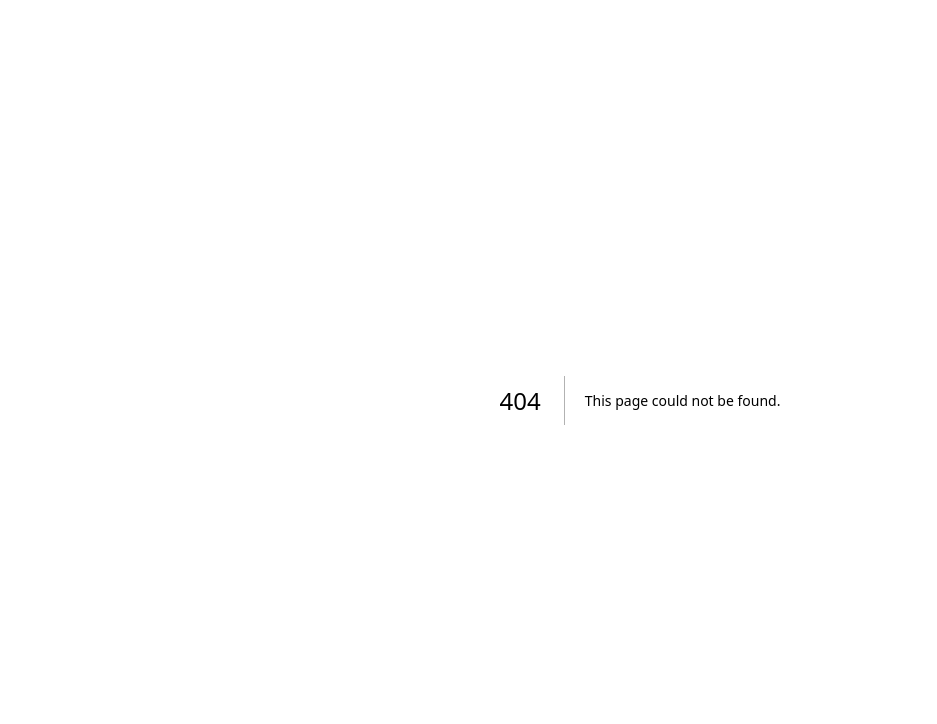
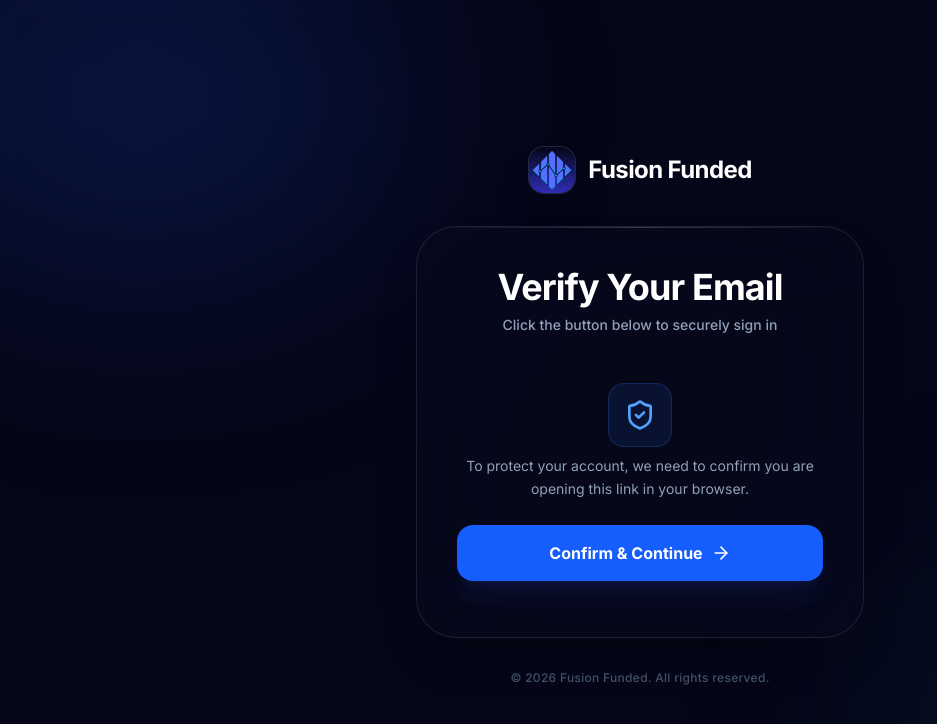
Before and after one commit to khasi55/fusion-funded, a Next.js app in the folder frontend/: page /auth/confirm in a window 1280 px wide. Before the commit this address had no page. Shown: the top 724 px of the page, without its empty margins (0-937 px from the left). Built offline with nearby package versions, Linux system fonts and the light colour scheme; no server answers.

Commit message:
Auth: Implement confirmation page for forgot password flow to fix link expiration issues

```diff
--- a/frontend/app/api/auth/forgot-password/route.ts
+++ b/frontend/app/api/auth/forgot-password/route.ts
@@ -17,7 +17,7 @@
 
         // Send password reset email
         const { error } = await supabase.auth.resetPasswordForEmail(email, {
-            redirectTo: `${request.nextUrl.origin}/auth/callback?next=/reset-password`,
+            redirectTo: `${request.nextUrl.origin}/auth/confirm?next=/reset-password`,
         });
 
         if (error) {
--- a/frontend/app/auth/callback/route.ts
+++ b/frontend/app/auth/callback/route.ts
@@ -6,6 +6,8 @@
     const code = searchParams.get('code')
     // if "next" is in param, use it as the redirect URL
     const next = searchParams.get('next') ?? '/'
+    const token_hash = searchParams.get('token_hash')
+    const type = searchParams.get('type')
 
     if (code) {
         const supabase = await createClient()
@@ -29,16 +31,13 @@
         }
     } else {
         // Check for token_hash and type (Implicit/Recovery flow)
-        const token_hash = searchParams.get('token_hash')
-        const type = searchParams.get('type') as any // Cast to any to avoid type complexity with Supabase types if needed, or import EmailOtpType
-
         if (token_hash && type) {
             console.log(`🔍 [Auth Callback] Found token_hash and type (${type}). Verifying OTP...`);
             const supabase = await createClient()
 
             const { error, data } = await supabase.auth.verifyOtp({
                 token_hash,
-                type,
+                type: type as any,
             })
 
             if (!error) {
@@ -63,5 +62,12 @@
     }
 
     // return the user to an error page with instructions
+    console.error(`❌ [Auth Callback] Authentication failed. Redirecting to login...`, {
+        origin,
+        code: code ? 'present' : 'absent',
+        token_hash: token_hash ? 'present' : 'absent',
+        type
+    });
+
     return NextResponse.redirect(`${origin}/login?error=Could not authenticate user`)
 }
--- /dev/null
+++ b/frontend/app/auth/confirm/page.tsx
@@ -0,0 +1,115 @@
+'use client'
+
+import { useEffect, useState, Suspense } from 'react'
+import { useRouter, useSearchParams } from 'next/navigation'
+import { createClient } from '@/utils/supabase/client'
+import { Loader2, CheckCircle, AlertCircle, ArrowRight, ShieldCheck } from 'lucide-react'
+import AuthCard from '@/components/auth/AuthCard'
+import { motion } from 'framer-motion'
+
+function ConfirmContent() {
+    const searchParams = useSearchParams()
+    const router = useRouter()
+    const supabase = createClient()
+
+    const [loading, setLoading] = useState(false)
+    const [error, setError] = useState<string | null>(null)
+    const [success, setSuccess] = useState(false)
+
+    const code = searchParams.get('code')
+    const token_hash = searchParams.get('token_hash')
+    const type = searchParams.get('type')
+    const next = searchParams.get('next') || '/'
+
+    const handleConfirm = async () => {
+        setLoading(true)
+        setError(null)
+
+        try {
+            if (code) {
+                // PKCE Flow
+                const { error: exchangeError } = await supabase.auth.exchangeCodeForSession(code)
+                if (exchangeError) throw exchangeError
+
+                console.log("✅ [Auth Confirm] Code exchanged successfully")
+                router.push(next)
+            } else if (token_hash && type) {
+                // OTP / Magic Link Flow
+                const { error: verifyError } = await supabase.auth.verifyOtp({
+                    token_hash,
+                    type: type as any,
+                })
+                if (verifyError) throw verifyError
+
+                console.log("✅ [Auth Confirm] OTP verified successfully")
+                router.push(next)
+            } else {
+                throw new Error("Invalid or missing authentication parameters.")
+            }
+        } catch (err: any) {
+            console.error("❌ [Auth Confirm] Error:", err)
+            setError(err.message || "Failed to verify link. It may have expired or already been used.")
+        } finally {
+            setLoading(false)
+        }
+    }
+
+    // Auto-verify if it's already used or if we want to be faster?
+    // No, the whole point is to wait for user interaction to avoid scanners.
+
+    return (
+        <AuthCard
+            title="Verify Your Email"
+            subtitle="Click the button below to securely sign in"
+            error={error}
+        >
+            <div className="space-y-6 text-center py-4">
+                <div className="w-16 h-16 bg-blue-500/10 border border-blue-500/20 rounded-2xl flex items-center justify-center mx-auto mb-2">
+                    <ShieldCheck className="w-8 h-8 text-blue-400" />
+                </div>
+
+                <p className="text-sm text-slate-400 px-2 leading-relaxed">
+                    To protect your account, we need to confirm you are opening this link in your browser.
+                </p>
+
+                <button
+                    onClick={handleConfirm}
+                    disabled={loading}
+                    className="w-full bg-blue-600 hover:bg-blue-500 text-white font-bold py-4 rounded-2xl transition-all transform hover:scale-[1.01] active:scale-[0.99] disabled:opacity-50 disabled:cursor-not-allowed flex items-center justify-center gap-2 shadow-xl shadow-blue-900/20 h-[56px]"
+                >
+                    {loading ? <Loader2 className="w-5 h-5 animate-spin" /> : (
+                        <div className="flex items-center gap-2">
+                            <span>Confirm & Continue</span>
+                            <ArrowRight className="w-5 h-5" />
+                        </div>
+                    )}
+                </button>
+
+                {error && (
+                    <div className="mt-4">
+                        <p className="text-xs text-slate-500">
+                            If this link expired, please request a new one from the login page.
+                        </p>
+                    </div>
+                )}
+            </div>
+        </AuthCard>
+    )
+}
+
+export default function AuthConfirmPage() {
+    return (
+        <div className="min-h-screen flex items-center justify-center bg-[#050617] p-4 relative overflow-hidden">
+            <div className="absolute top-[-10%] left-[-10%] w-[40%] h-[40%] bg-blue-600/20 rounded-full blur-[120px] pointer-events-none" />
+            <div className="absolute bottom-[-10%] right-[-10%] w-[40%] h-[40%] bg-cyan-600/10 rounded-full blur-[120px] pointer-events-none" />
+
+            <Suspense fallback={
+                <div className="flex items-center justify-center">
+                    <Loader2 className="w-8 h-8 text-blue-500 animate-spin" />
+                </div>
+            }>
+                <ConfirmContent />
+            </Suspense>
+        </div>
+    )
+}
```
